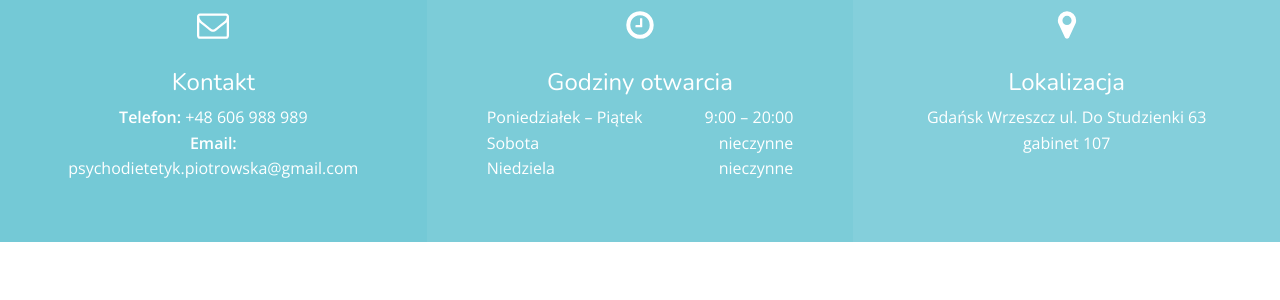
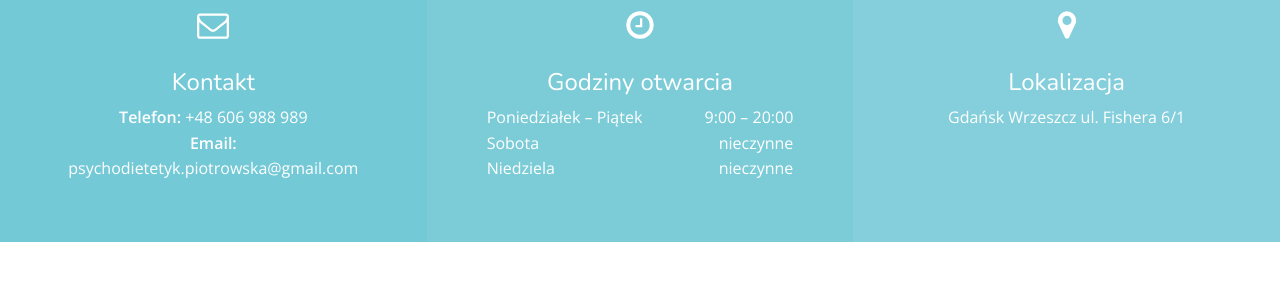
Before and after one commit to dagmarap/dagmarap.github.io, a Jekyll site: the page built from index.html, in a window 1280 px wide and 900 px high, scrolled down 367 px. Shown: the part 154-454 px from the top of the window. Built offline with Jekyll 4.4.1, drawn with Linux system fonts in a browser that asks for light colours; nearby versions of some CDN libraries.

Commit message:
Update address

```diff
--- a/_config.yml
+++ b/_config.yml
@@ -15,7 +15,7 @@ hero:
 contact:
     phone: +48 606 988 989
     email: psychodietetyk.piotrowska@gmail.com
-    address: Gdańsk Wrzeszcz ul. Do Studzienki 63 gabinet 107
+    address: Gdańsk Wrzeszcz ul. Fishera 6/1
 
 # Opening hours
 monday_friday: 9:00 – 20:00
```
